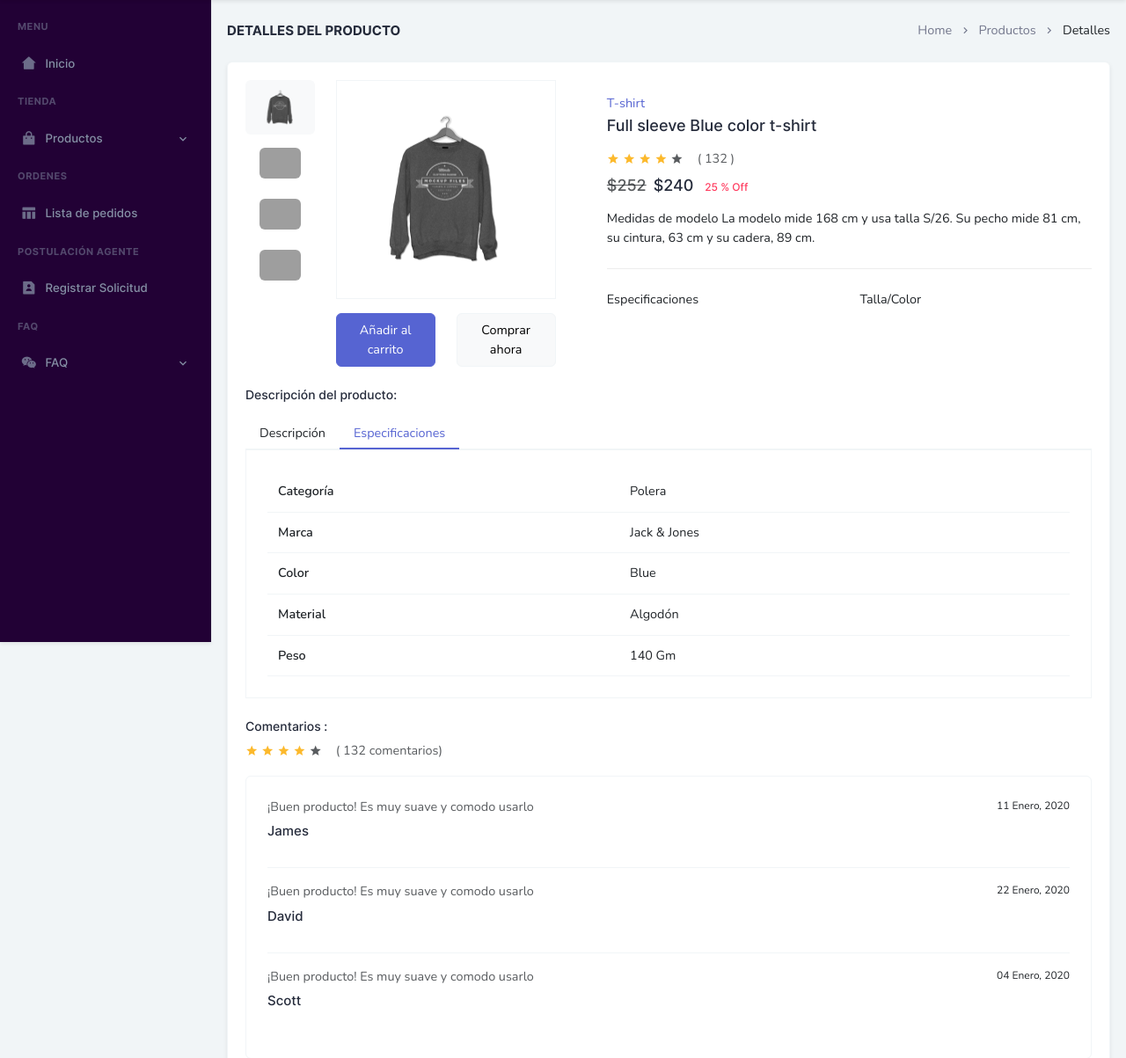
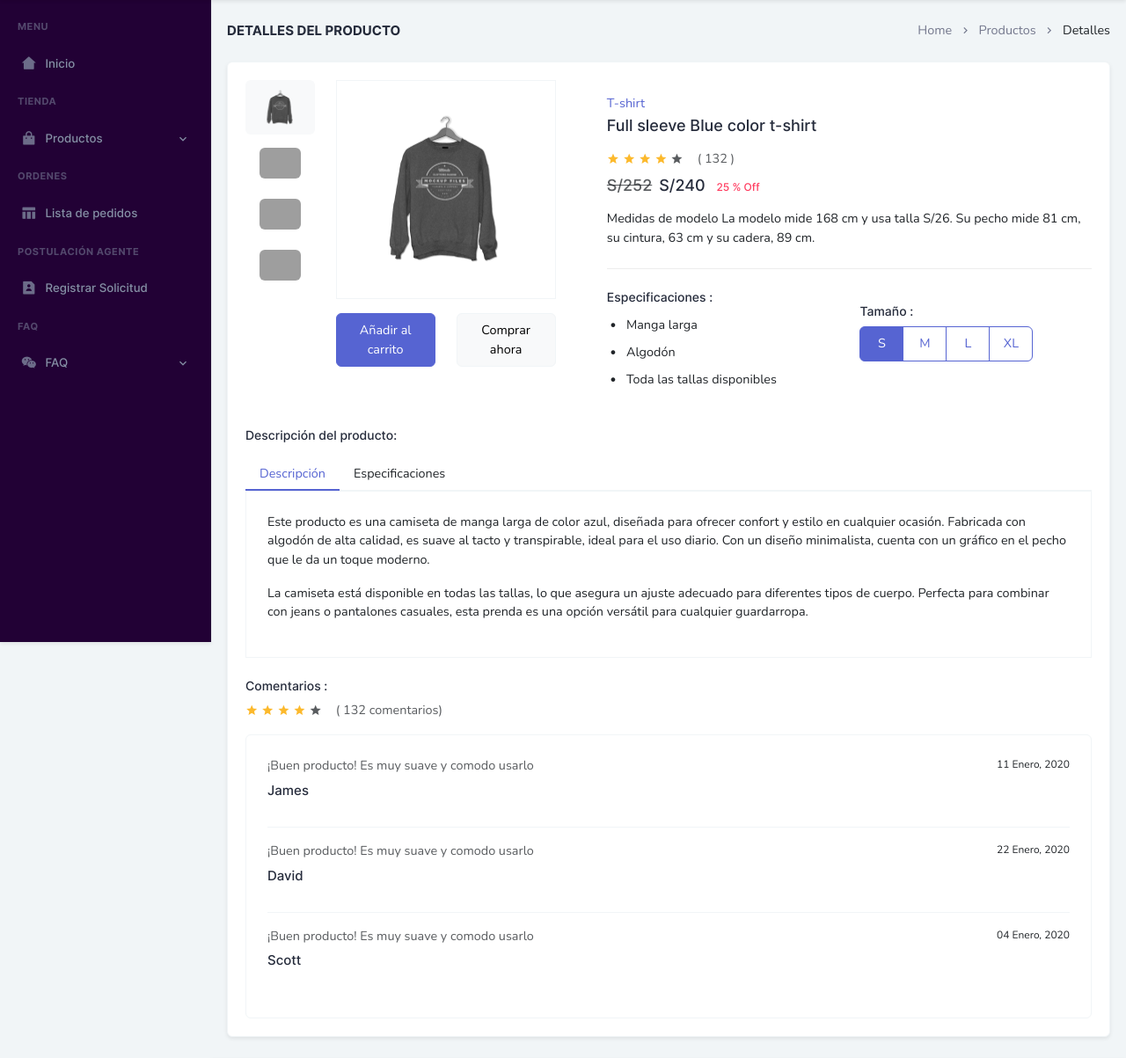
Before and after one commit to RenatoVargas31/TRADO-GT, a Spring Boot app: page /usuario/productoDetalles in a window 1280 px wide. Shown: the part 70-1273 px from the top of the page at 88% size. Run offline with Spring Boot 4, Linux system fonts and the light colour scheme; grey boxes are pictures that could not be loaded.

Commit message:
Usuario detalles del producto

```diff
--- a/src/main/resources/templates/Usuario/producto-detalles.html
+++ b/src/main/resources/templates/Usuario/producto-detalles.html
@@ -135,7 +135,7 @@
                         <div class="text-muted">( 132 )</div>
                       </div>
 
-                      <h5 class="mt-2"><del class="text-muted me-2">$252</del>$240 <span class="text-danger font-size-12 ms-2">25 % Off</span></h5>
+                      <h5 class="mt-2"><del class="text-muted me-2">S/252</del>S/240 <span class="text-danger font-size-12 ms-2">25 % Off</span></h5>
                       <p class="mt-3">Medidas de modelo La modelo mide 168 cm y usa talla S/26. Su pecho mide 81 cm, su cintura, 63 cm y su cadera, 89 cm.</p>
                       <hr class="my-4">
 
@@ -143,12 +143,45 @@
 
                       <div class="row">
                         <div class="col-6">
-                          Especificaciones
+                          <h5 class="font-size-14">Especificaciones :</h5>
+                          <ul class="list-unstyled product-desc-list">
+                            <li><i class="mdi mdi-circle-medium me-1 align-middle"></i> Manga larga</li>
+                            <li><i class="mdi mdi-circle-medium me-1 align-middle"></i> Algodón</li>
+                            <li><i class="mdi mdi-circle-medium me-1 align-middle"></i> Toda las tallas disponibles</li>
+                          </ul>
                         </div>
                         <div class="col-6">
-                          Talla/Color
+                          <div class="product-color mt-3">
+                            <h5 class="font-size-14">Tamaño :</h5>
+                            <div class="btn-group justify-content-center" role="group">
+                              <!-- Botón Tamaño S -->
+                              <input type="radio" class="btn-check" name="size" id="sizeS" autocomplete="off" checked>
+                              <label class="btn btn-outline-primary" for="sizeS" style="width: 50px; height: 40px;">
+                                S
+                              </label>
+
+                              <!-- Botón Tamaño M -->
+                              <input type="radio" class="btn-check" name="size" id="sizeM" autocomplete="off">
+                              <label class="btn btn-outline-primary" for="sizeM" style="width: 50px; height: 40px;">
+                                M
+                              </label>
+
+                              <!-- Botón Tamaño L -->
+                              <input type="radio" class="btn-check" name="size" id="sizeL" autocomplete="off">
+                              <label class="btn btn-outline-primary" for="sizeL" style="width: 50px; height: 40px;">
+                                L
+                              </label>
+
+                              <!-- Botón Tamaño XL -->
+                              <input type="radio" class="btn-check" name="size" id="sizeXL" autocomplete="off">
+                              <label class="btn btn-outline-primary" for="sizeXL" style="width: 50px; height: 40px;">
+                                XL
+                              </label>
+                            </div>
+                          </div>
                         </div>
                       </div>
+
 
                     </div>
                   </div>
@@ -160,27 +193,20 @@
                   <div class="product-desc">
                     <ul class="nav nav-tabs nav-tabs-custom" role="tablist">
                       <li class="nav-item">
-                        <a class="nav-link" id="desc-tab" data-bs-toggle="tab" href="#desc" role="tab">Descripción</a>
+                        <a class="nav-link active" id="desc-tab" data-bs-toggle="tab" href="#desc" role="tab">Descripción</a>
                       </li>
                       <li class="nav-item">
-                        <a class="nav-link active" id="specifi-tab" data-bs-toggle="tab" href="#specifi" role="tab">Especificaciones</a>
+                        <a class="nav-link " id="specifi-tab" data-bs-toggle="tab" href="#specifi" role="tab">Especificaciones</a>
                       </li>
                     </ul>
                     <div class="tab-content border border-top-0 p-4">
-                      <div class="tab-pane fade" id="desc" role="tabpanel">
+                      <div class="tab-pane fade show active" id="desc" role="tabpanel">
                         <div>
-                          <p>If several languages coalesce, the grammar of the resulting language is more simple and regular than that of the individual </p>
-                          <p>To achieve this, it would be necessary to have uniform grammar, pronunciation and more common several languages coalesce, the grammar of the resulting.</p>
-                          <p>It will be as simple as occidental in fact.</p>
-
-                          <div>
-                            <p class="mb-2"><i class="mdi mdi-circle-medium me-1 align-middle"></i> If several languages coalesce</p>
-                            <p class="mb-2"><i class="mdi mdi-circle-medium me-1 align-middle"></i> To an English person, it will seem like simplified</p>
-                            <p class="mb-0"><i class="mdi mdi-circle-medium me-1 align-middle"></i> These cases are perfectly simple.</p>
-                          </div>
+                          <p>Este producto es una camiseta de manga larga de color azul, diseñada para ofrecer confort y estilo en cualquier ocasión. Fabricada con algodón de alta calidad, es suave al tacto y transpirable, ideal para el uso diario. Con un diseño minimalista, cuenta con un gráfico en el pecho que le da un toque moderno. </p>
+                          <p>La camiseta está disponible en todas las tallas, lo que asegura un ajuste adecuado para diferentes tipos de cuerpo. Perfecta para combinar con jeans o pantalones casuales, esta prenda es una opción versátil para cualquier guardarropa.</p>
                         </div>
                       </div>
-                      <div class="tab-pane fade show active" id="specifi" role="tabpanel">
+                      <div class="tab-pane fade " id="specifi" role="tabpanel">
                         <div class="table-responsive">
                           <table class="table table-nowrap mb-0">
                             <tbody>
```
